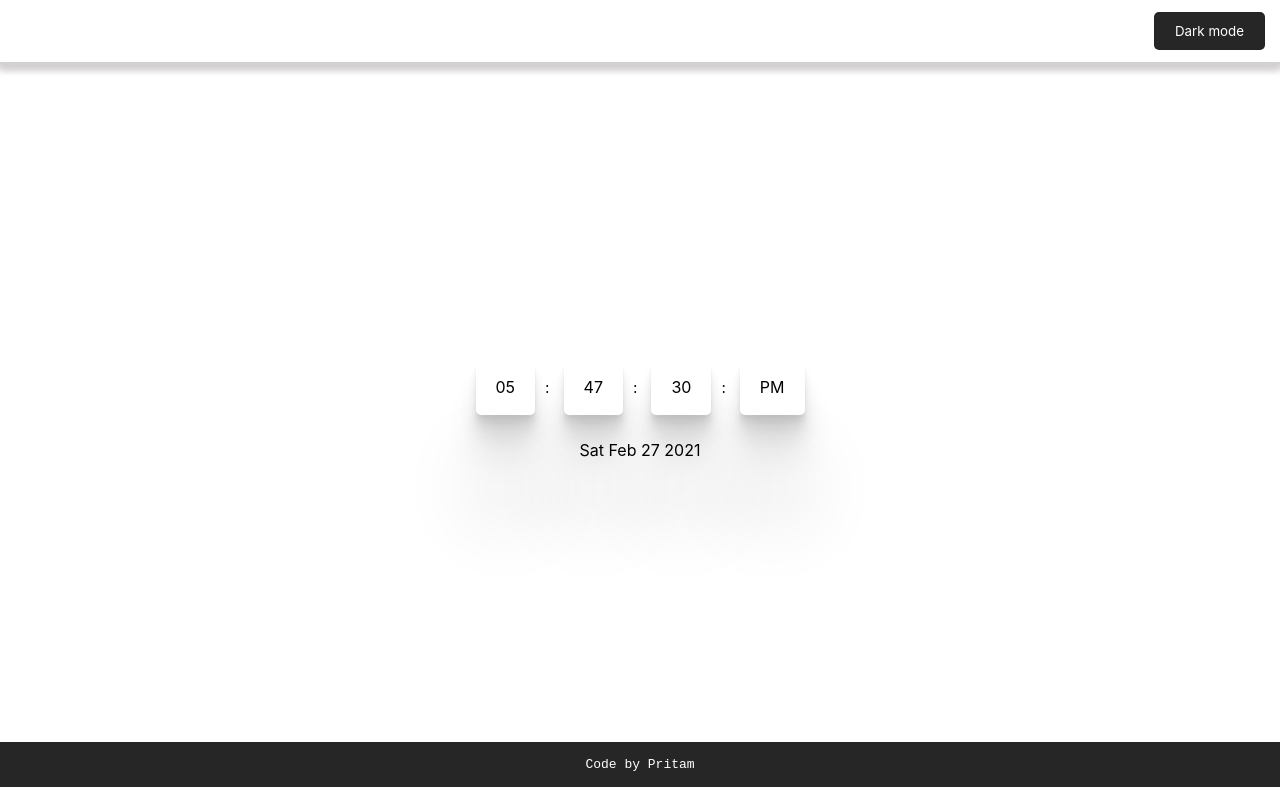
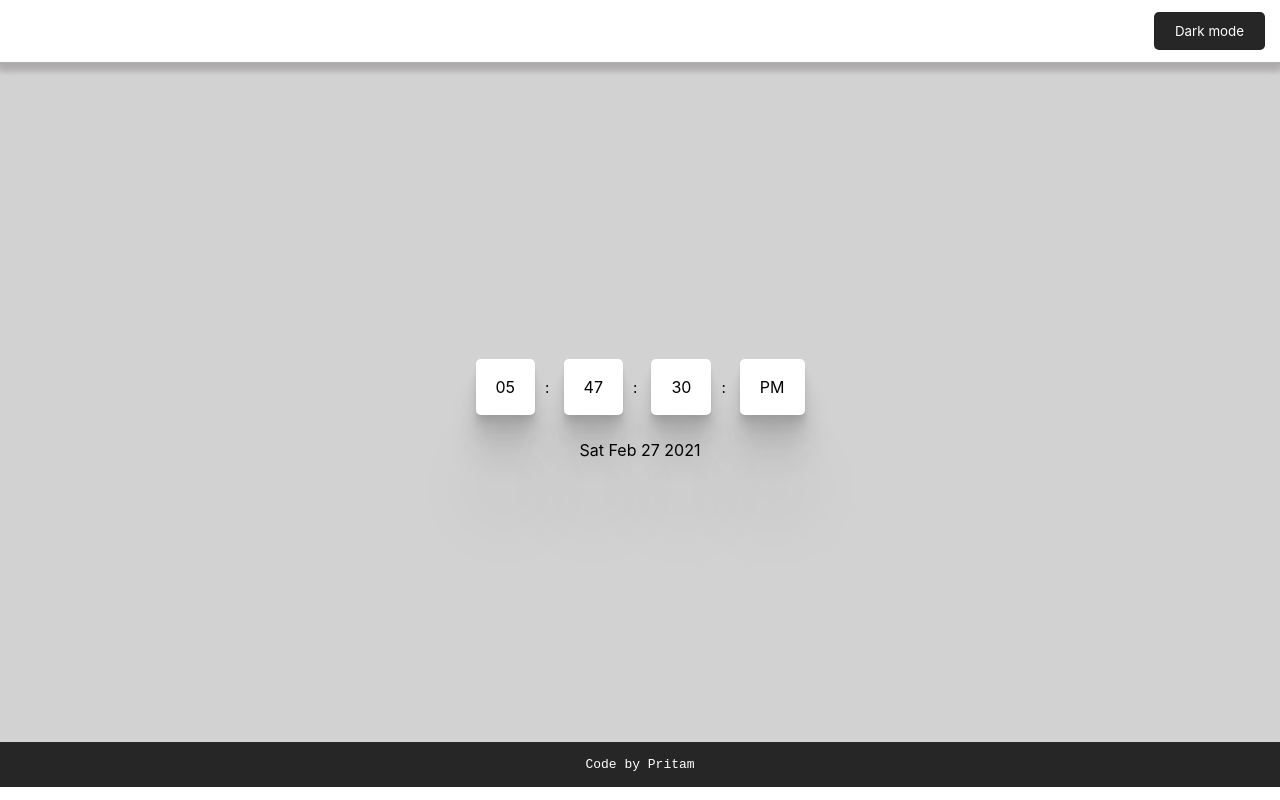
Before and after one commit to pritamkr1/clockinnew.github.io, a plain HTML site: page index.html in a window 1280 px wide. Drawn offline with Linux system fonts and the light colour scheme.

Commit message:
change background color

```diff
--- a/style.css
+++ b/style.css
@@ -16,8 +16,10 @@
   0 12.5px 10px rgba(0, 0, 0, 0.06),
   0 22.3px 17.9px rgba(0, 0, 0, 0.072),
   0 41.8px 33.4px rgba(0, 0, 0, 0.086),
-  0 100px 80px rgba(0, 0, 0, 0.12)
+  0 100px 80px rgba(0, 0, 0, 0.068)
+
 ;
+background-color: #fff;
      max-width: 100px;
      border-radius: 5px;
      font-family: -apple-system, BlinkMacSystemFont, 'Segoe UI', Roboto, Oxygen, Ubuntu, Cantarell, 'Open Sans', 'Helvetica Neue', sans-serif;
@@ -45,6 +47,7 @@ main{
     align-items: center;
     margin: 0 auto;
     height: 85vh;
+    background-color: rgba(0, 0, 0, 0.178);
 }
 
 .btn-dark{
```
